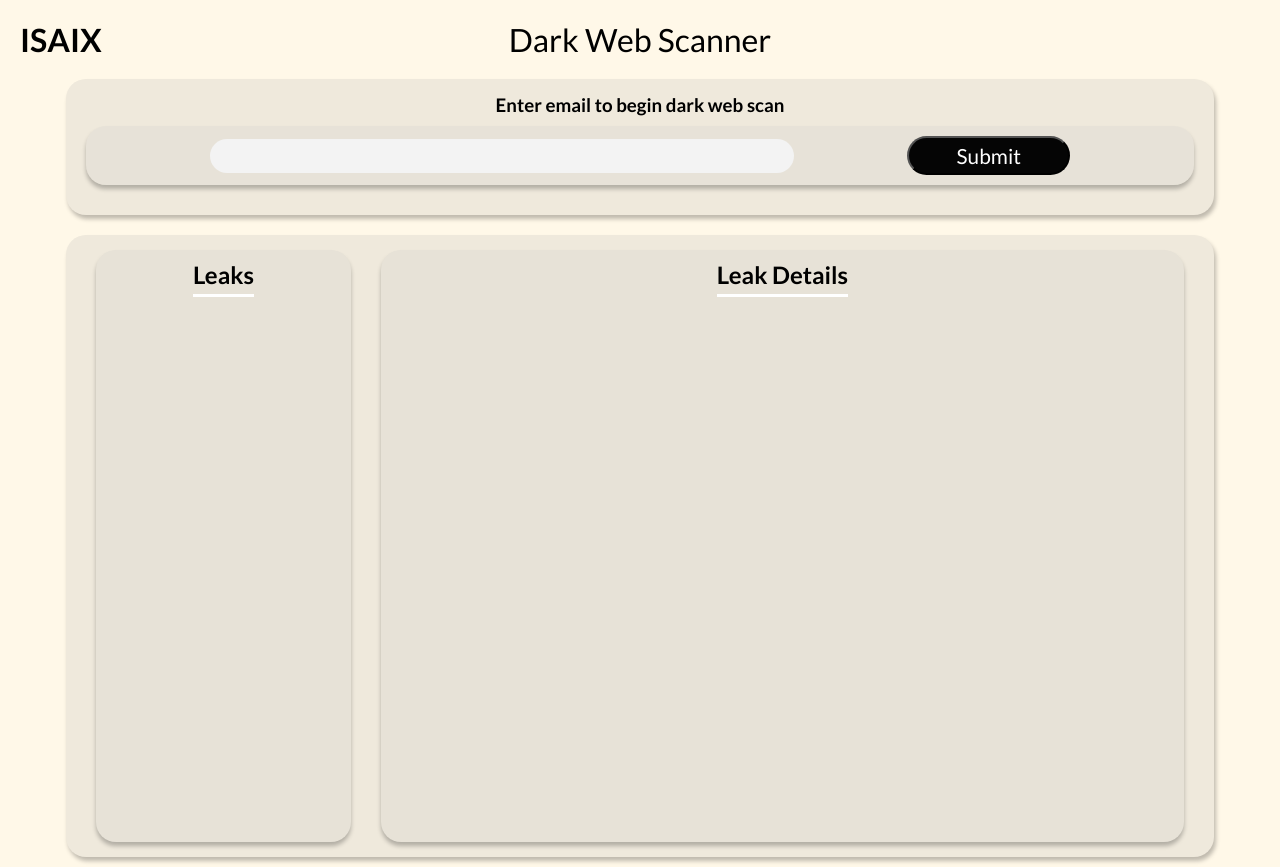
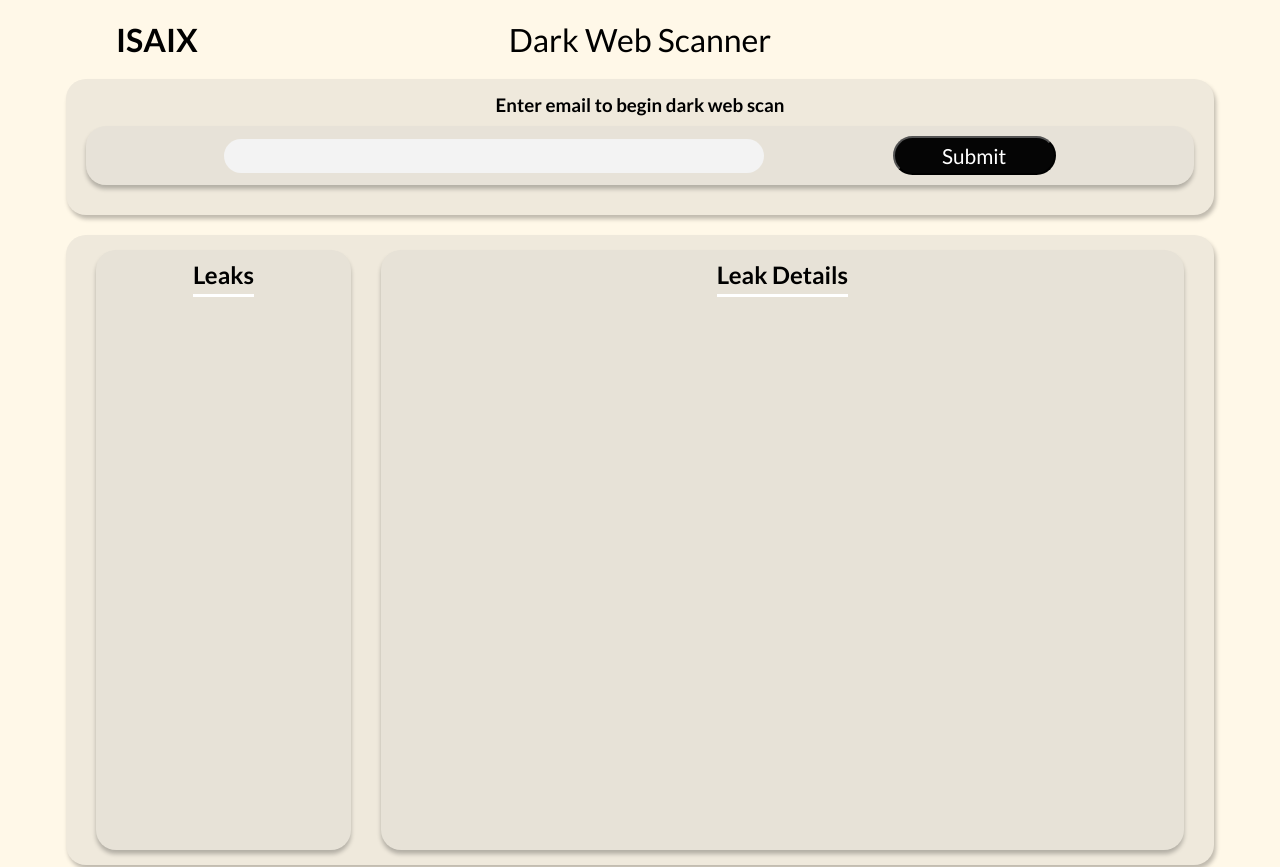
Before and after one commit to macsta31/isaixdwscan, a React (Vite) app: page / in a window 1280 px wide. Shown: the top 867 px of the page. Built offline with nearby package versions, Linux system fonts and the light colour scheme.

Commit message:
Fixed some spacing issues on larger screens

```diff
--- a/src/components/Body.tsx
+++ b/src/components/Body.tsx
@@ -43,6 +43,7 @@ const Body: React.FC<BodyProps> = ({leaks, errorMessage}) => {
 const Container = styled.div`
     display:flex;
     width: 85%;
+    max-width: 1400px;
     align-self: center;
     padding: 15px 30px;
     background: #EFE9DC;
@@ -50,7 +51,8 @@ const Container = styled.div`
     border-radius: 20px;
     /* align-items: center; */
     /* justify-content: space-between; */
-    flex: 1 1 auto;
+    min-height: 75vh;
+    /* flex: 1 1 auto; */
     /* padding: 50px; */
     margin:20px;
 
--- a/src/components/Footer.tsx
+++ b/src/components/Footer.tsx
@@ -17,7 +17,7 @@ const Div = styled.div`
     display: flex;
     align-items:center;
     justify-content: center;
-    border-top: 3px solid black;
+    /* border-top: 3px solid black; */
     height: 10vh;
 `
 
--- a/src/components/Header.tsx
+++ b/src/components/Header.tsx
@@ -27,6 +27,8 @@ const Container = styled.div`
     grid-template-columns: 1fr 2fr 1fr;
     grid-template-rows: auto auto;
     align-items: start;
+    max-width: 1400px;
+    width:85%;
 `
 
 const H1Left = styled.h1`
@@ -45,7 +47,7 @@ const H1Middle = styled.div`
   padding: 20px;
 `
 const Div = styled.div`
-  width: 85%;
+  width: 100%;
   background-color: #EFE9DC;
   padding: 15px 30px;
   border-radius: 20px;
--- a/src/components/Layout.tsx
+++ b/src/components/Layout.tsx
@@ -56,7 +56,8 @@ const Layout = () => {
 const Container = styled.div`
     display:flex;
     flex-direction:column;
-    min-height: 120vh;
+    /* min-height: 120vh; */
+    align-items: center;
 `
 
 export default Layout
--- a/src/components/Search.tsx
+++ b/src/components/Search.tsx
@@ -76,7 +76,7 @@ const H3 = styled.h3`
     padding-bottom: 10px;
 `
 const Div = styled.div`
-    width: 100%;
+    /* width: 100%; */
     display: flex;
     flex-direction: column;
     padding-bottom: 15px;
@@ -105,12 +105,13 @@ const Form = styled.form`
 `
 
 const Input = styled.input`
-    min-width: 50%;
+    width: 500px;
+    /* max-width: 600px; */
     /* padding: 0px 15px;
     margin: 0px 20px;
     height: 1.7em;
     border-radius: 20px; */
-    width: 45%;
+    /* width: 45%; */
     padding: 5px 20px;
     background: #f3f3f3;
     border-radius: 20px;
```
